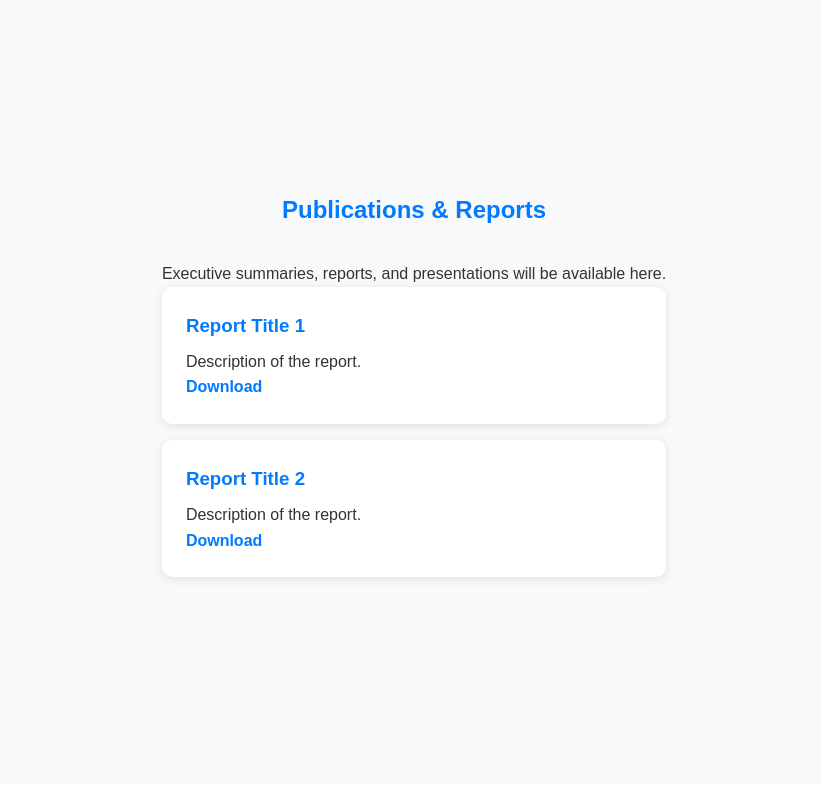
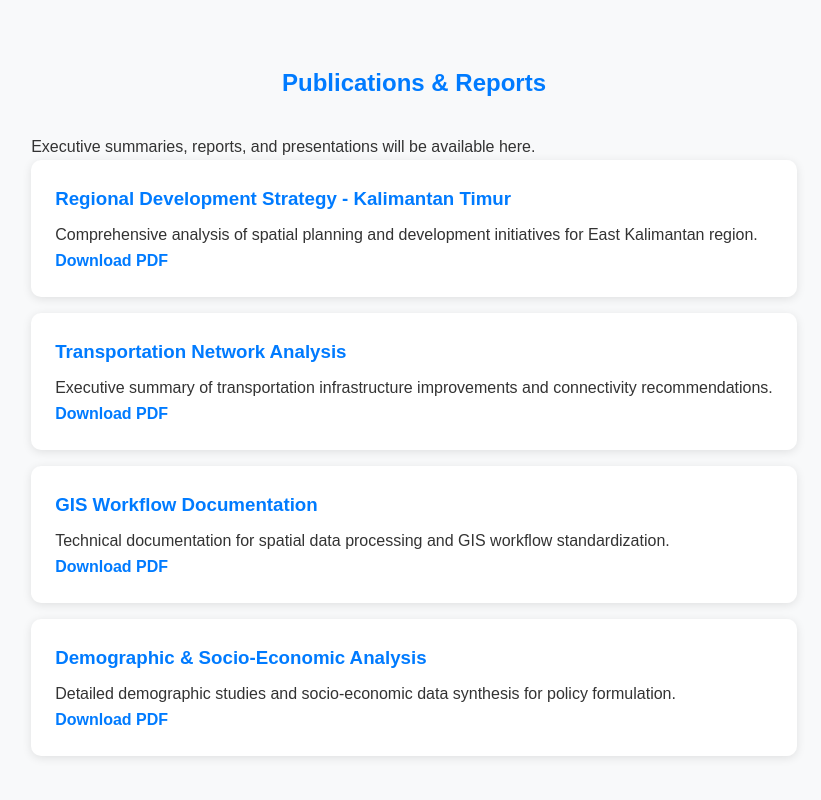
Before and after one commit to Silencerimo/timotius-portfolio, a plain HTML site: page index.html in a window 1280 px wide. Shown: the part 3216-4016 px from the top of the page, without its empty margins (226-1047 px from the left). Drawn offline with Linux system fonts and the light colour scheme.

Commit message:
Add publications with functional download links and fix JavaScript errors

```diff
--- a/index.html
+++ b/index.html
@@ -103,14 +103,24 @@
                 <p>Executive summaries, reports, and presentations will be available here.</p>
                 <div class="publications-list">
                     <div class="publication-item">
-                        <h3>Report Title 1</h3>
-                        <p>Description of the report.</p>
-                        <a href="#" class="publication-link">Download</a>
+                        <h3>Regional Development Strategy - Kalimantan Timur</h3>
+                        <p>Comprehensive analysis of spatial planning and development initiatives for East Kalimantan region.</p>
+                        <a href="documents/regional-development-strategy.pdf" class="publication-link" download>Download PDF</a>
                     </div>
                     <div class="publication-item">
-                        <h3>Report Title 2</h3>
-                        <p>Description of the report.</p>
-                        <a href="#" class="publication-link">Download</a>
+                        <h3>Transportation Network Analysis</h3>
+                        <p>Executive summary of transportation infrastructure improvements and connectivity recommendations.</p>
+                        <a href="documents/transportation-analysis.pdf" class="publication-link" download>Download PDF</a>
+                    </div>
+                    <div class="publication-item">
+                        <h3>GIS Workflow Documentation</h3>
+                        <p>Technical documentation for spatial data processing and GIS workflow standardization.</p>
+                        <a href="documents/gis-workflow-doc.pdf" class="publication-link" download>Download PDF</a>
+                    </div>
+                    <div class="publication-item">
+                        <h3>Demographic & Socio-Economic Analysis</h3>
+                        <p>Detailed demographic studies and socio-economic data synthesis for policy formulation.</p>
+                        <a href="documents/demographic-analysis.pdf" class="publication-link" download>Download PDF</a>
                     </div>
                 </div>
             </div>
--- a/script.js
+++ b/script.js
@@ -1,10 +1,16 @@
 // Smooth scrolling for navigation links
-document.querySelectorAll('a[href^="#"]').forEach(anchor => {
+document.querySelectorAll('a[href^="#"]:not([data-download])').forEach(anchor => {
     anchor.addEventListener('click', function (e) {
-        e.preventDefault();
-        document.querySelector(this.getAttribute('href')).scrollIntoView({
-            behavior: 'smooth'
-        });
+        const target = this.getAttribute('href');
+        if (target && target !== '#') {
+            e.preventDefault();
+            const element = document.querySelector(target);
+            if (element) {
+                element.scrollIntoView({
+                    behavior: 'smooth'
+                });
+            }
+        }
     });
 });
 
```
Also changed, not shown: documents/regional-development-strategy.txt (added), 4 other files.
